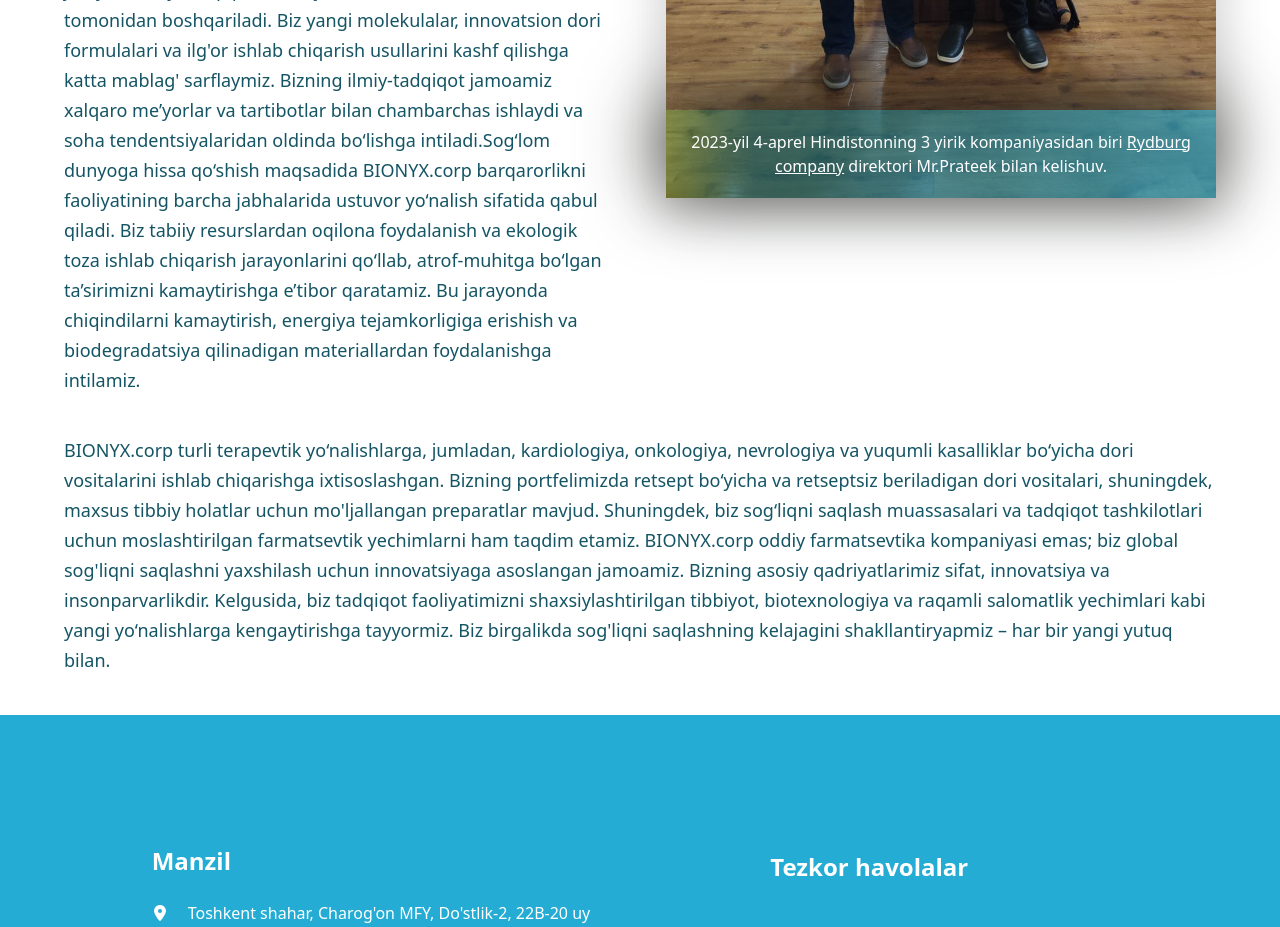
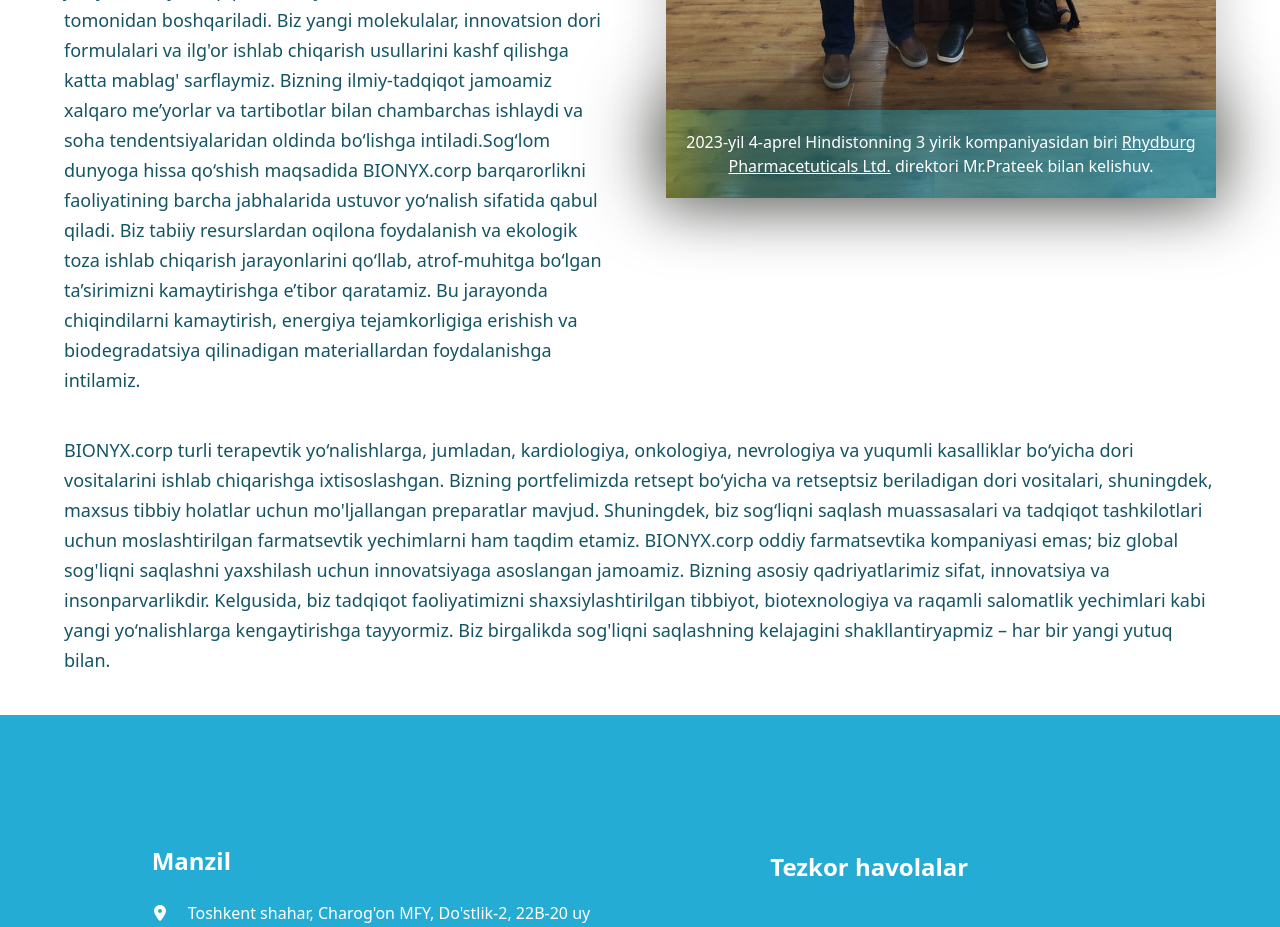
Before and after one commit to shakhrukhturayev/bionyx, a React (Create React App) app: page / in a window 1280 px wide. Shown: the part 5680-6607 px from the top of the page. Built offline with nearby package versions, Linux system fonts and the light colour scheme.

Commit message:
navbar edited animation

```diff
--- a/src/components/about.jsx
+++ b/src/components/about.jsx
@@ -44,7 +44,7 @@
         <div className="relative">
           <div className="absolute left-0 bottom-0 gradient-text boss">
             <p className="text-white p-5 text-center">
-             2023-yil 4-aprel Hindistonning 3 yirik kompaniyasidan biri <a href="https://www.indiamart.com/rhydburg-pharmaceuticals-limited/aboutus.html" className="underline hover:text-lightGreen duration-500 ease-in-out">Rydburg company</a>  direktori Mr.Prateek bilan kelishuv.
+             2023-yil 4-aprel Hindistonning 3 yirik kompaniyasidan biri <a href="https://www.indiamart.com/rhydburg-pharmaceuticals-limited/aboutus.html" className="underline hover:text-lightGreen duration-500 ease-in-out">Rhydburg Pharmacetuticals Ltd.</a>  direktori Mr.Prateek bilan kelishuv.
             </p>
           </div>
           <img
--- a/src/components/navbar.jsx
+++ b/src/components/navbar.jsx
@@ -26,10 +26,10 @@
                 ))}
             </ul>
             {/* Hamburger menu and Close btns  section*/}
-            <div className='sm:hidden flex flex-1 justify-end items-center'>
+            <div className='sm:hidden flex flex-1 justify-end items-center '>
                 <img src={toggleNav ? Close : menu} alt="no pic" className='w-[35px] h-[35px] object-contain' onClick={toggleHandler} />
                 <div className={`${!toggleNav ? 'hidden' : 'flex'} py-6 absolute top-[58px] right-0 left-0 h-full w-full z-10`}>
-                    <ul className='list-none flex-col items-center justify-center flex-1 w-full bg-slate-50'>
+                    <ul className='list-none flex-col items-center justify-center flex-1 w-full bg-slate-50 duration-500'>
                         {NavLinks.map((nav, idx) => (
                             <li key={nav.id} className={`${idx === NavLinks.length ? 'mt-0' : 'mt-5'}
                     ${active === nav.id ? 'text-lightBlue' : 'text-darkGreen'} cursor-pointer font-raleway font-semibold text-darkGreen hover:ml-2 text-[18px] transition-all duration-500 border-b-[1px] border-[#8ce404] px-3`}
```
